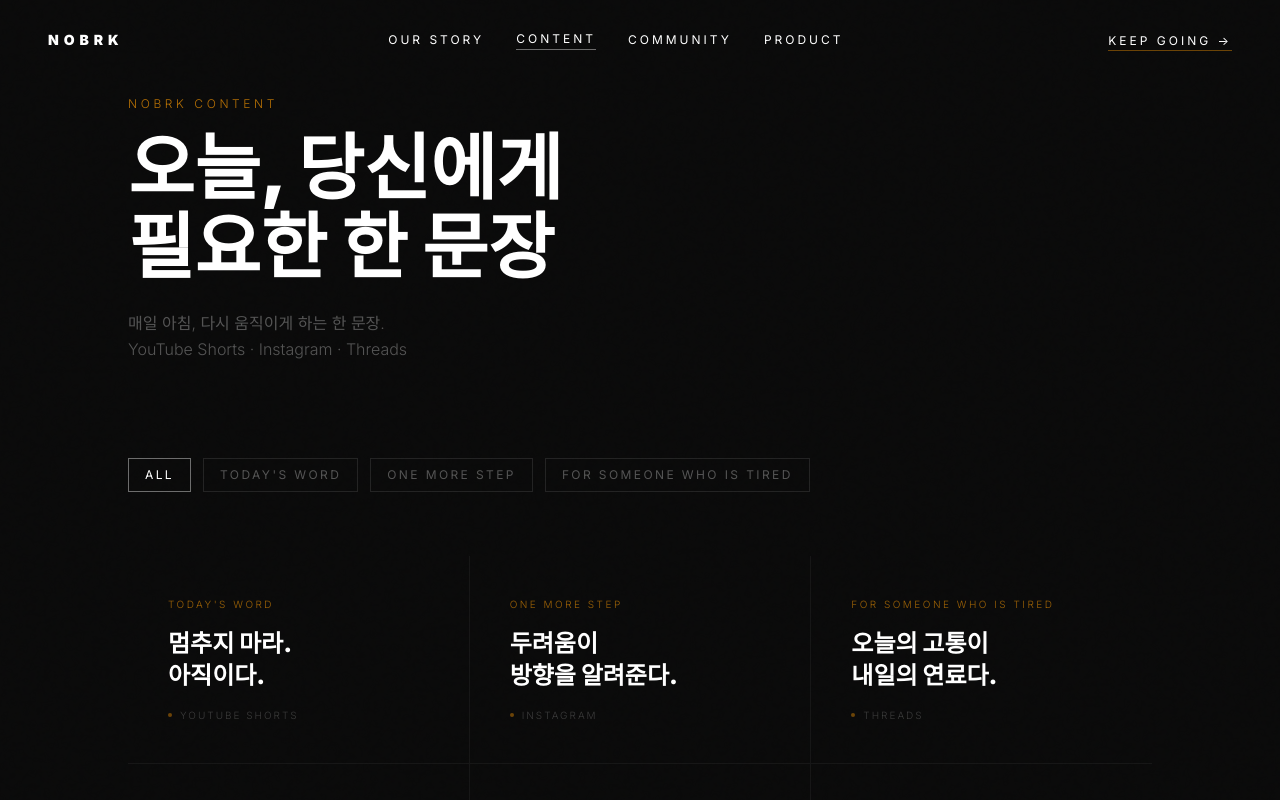
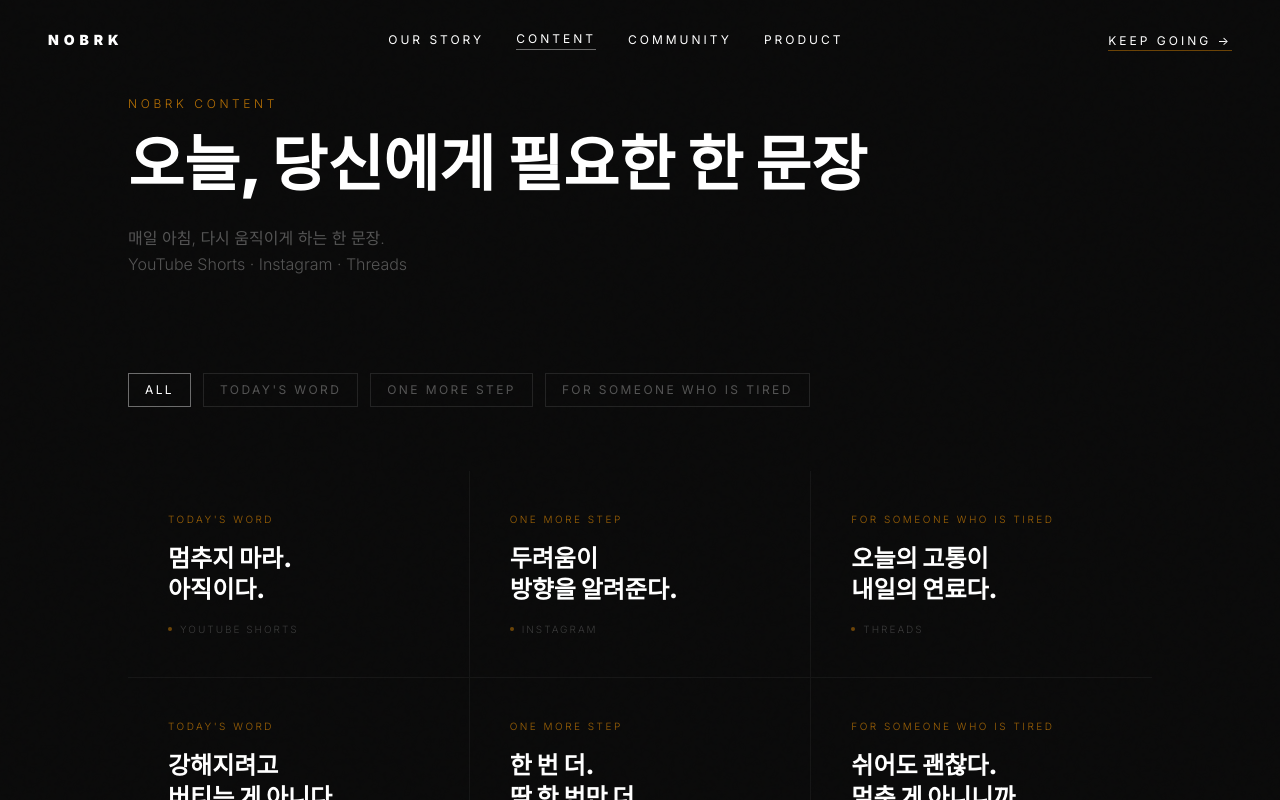
Before and after one commit to Hunter-klaus/nobrk-landing, a Next.js app: page /content in a window 1280 px wide. Shown: the top 800 px of the page. Built offline with nearby package versions, Linux system fonts and the light colour scheme; a web font is replaced by a local one.

Commit message:
fix: single line heading for Content page (오늘, 당신에게 필요한 한 문장)

```diff
--- a/app/content/page.tsx
+++ b/app/content/page.tsx
@@ -30,8 +30,8 @@ export default function ContentPage() {
             <p className="text-amber-500/70 text-xs tracking-[0.3em] uppercase mb-4 font-light">
               NOBRK Content
             </p>
-            <h1 className="text-[clamp(2rem,6vw,4.5rem)] font-black text-white leading-[1.1] mb-6">
-              오늘, 당신에게<br />필요한 한 문장
+            <h1 className="text-[clamp(1.8rem,5vw,3.8rem)] font-black text-white leading-[1.2] mb-6 md:whitespace-nowrap">
+              오늘, 당신에게 필요한 한 문장
             </h1>
             <p className="text-white/30 text-sm md:text-base font-light max-w-md leading-relaxed">
               매일 아침, 다시 움직이게 하는 한 문장.<br />
```
